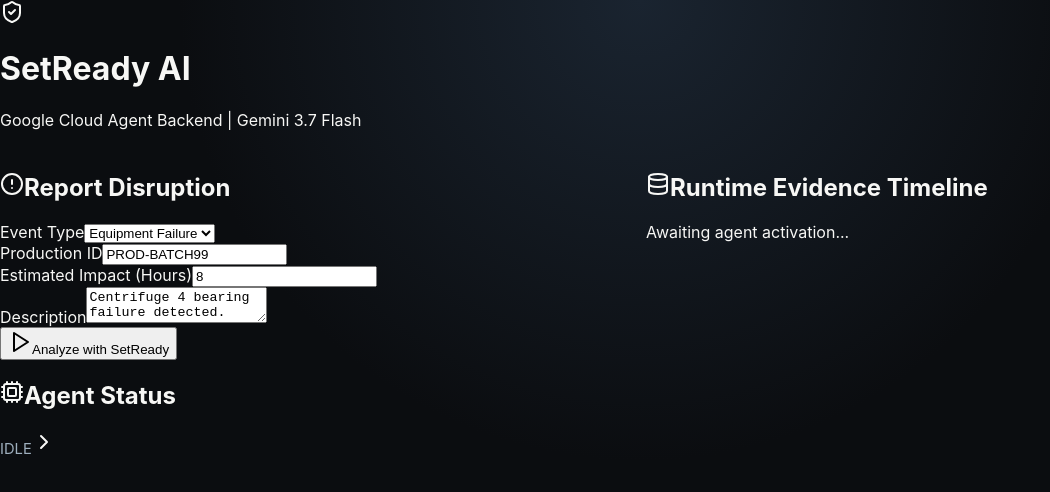
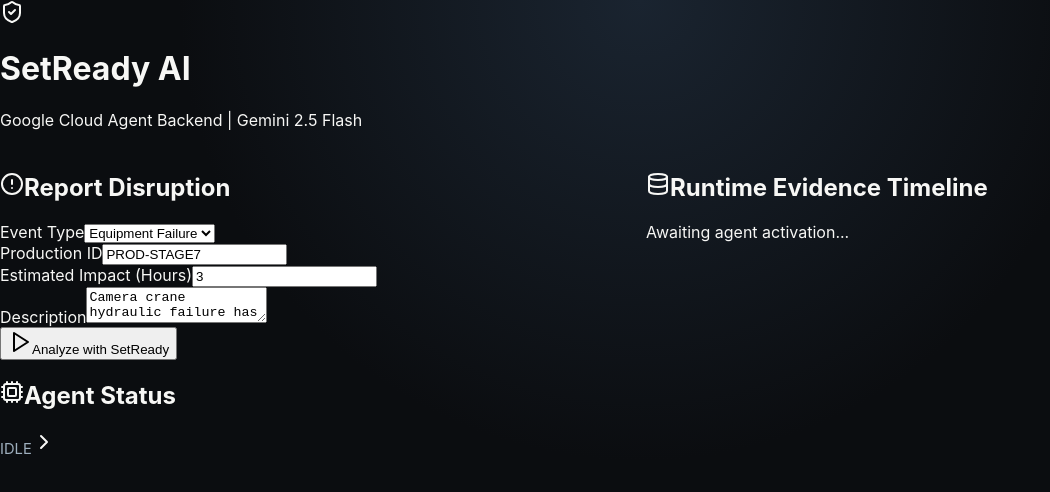
Before and after one commit to aizoya/setready-ai, a Next.js app: page / in a window 1280 px wide. Shown: the top 492 px of the page, without its empty margins (0-1050 px from the left). Built offline with nearby package versions, Linux system fonts and the light colour scheme.

Commit message:
fix: align demo UI with film production golden path

```diff
--- a/app/page.tsx
+++ b/app/page.tsx
@@ -12,9 +12,9 @@ export default function SetReadyPage() {
 
   const [formData, setFormData] = useState<Disruption>({
     eventType: "EQUIPMENT_FAILURE",
-    description: "Centrifuge 4 bearing failure detected. Expected downtime 8 hours.",
-    estimatedImpactHours: 8,
-    productionId: "PROD-BATCH99",
+    description: "Camera crane hydraulic failure has stopped the exterior setup and is delaying the next scheduled scene.",
+    estimatedImpactHours: 3,
+    productionId: "PROD-STAGE7",
   });
 
   const handleRunAgent = async () => {
@@ -63,7 +63,7 @@ export default function SetReadyPage() {
           </div>
           <h1 className="text-2xl font-bold tracking-tight">SetReady AI</h1>
         </div>
-        <p className="text-slate-500">Google Cloud Agent Backend | Gemini 3.7 Flash</p>
+        <p className="text-slate-500">Google Cloud Agent Backend | Gemini 2.5 Flash</p>
       </header>
 
       <div className="max-w-4xl mx-auto grid grid-cols-1 md:grid-cols-2 gap-8">
```
